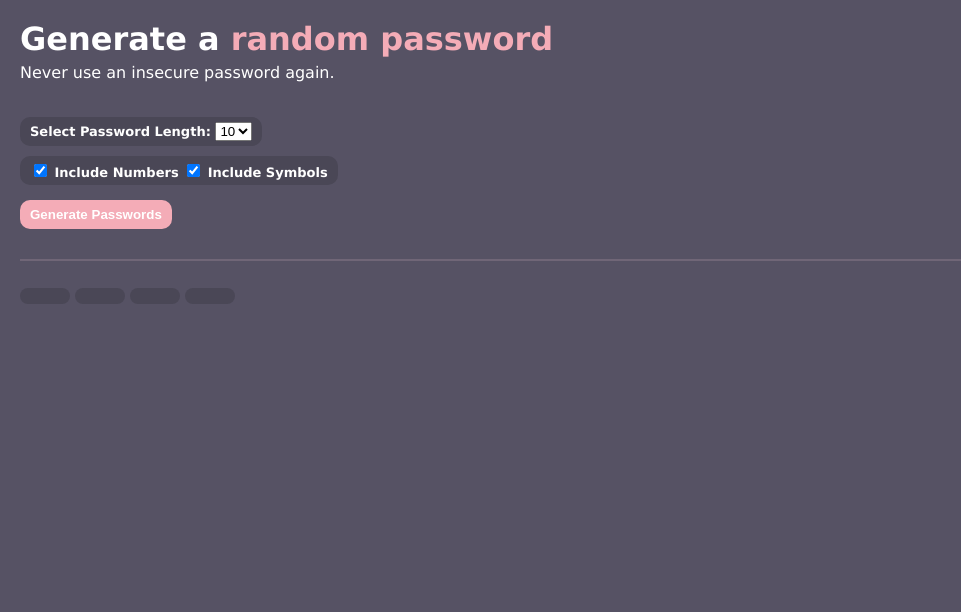
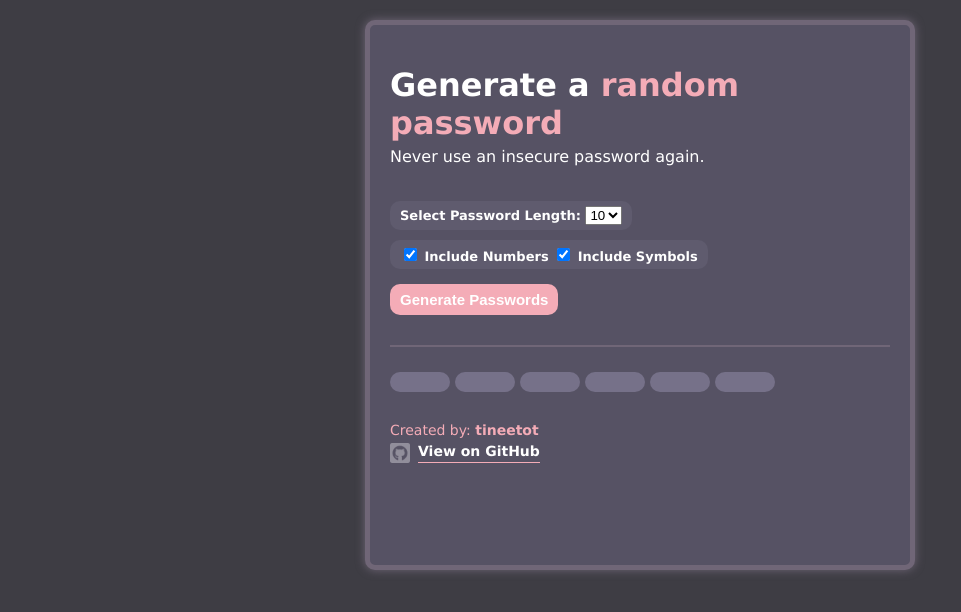
Before and after one commit to tineetot/Password-Generator, a website built with Vite: page index.html in a window 1280 px wide. Shown: the whole page, without its empty margins (0-961 px from the left). Built offline with nearby package versions, Linux system fonts and the light colour scheme.

Commit message:
feat: redesign layout centering, add footer with GitHub link

```diff
--- a/index.css
+++ b/index.css
@@ -1,8 +1,20 @@
 body {
+    background-color:#3e3d44;
+}
+
+#container {
     background-color:#565264;
     color:white;
     margin: 20px;
-    font-family:"Verdana"
+    font-family:"Verdana";
+    min-height:500px;
+    height:auto;
+    width:500px;
+    padding:20px;
+    margin: 20px auto;
+    border:5px solid #706677;
+    border-radius:10px;
+    box-shadow: 0px 0px 10px #706677;
 }
 
 span {
@@ -20,7 +32,7 @@ p {
 
 #passwordLength {
     display:inline-block;
-    background-color:#4A4756;
+    background-color:#5f5b6e;
     padding: 5px 10px;
     font-weight:bold;
     border-radius: 10px;
@@ -30,7 +42,7 @@ p {
 
 #togglePassword {
     display:inline-block;
-    background-color:#4A4756;
+    background-color:#5f5b6e;
     padding: 5px 10px;
     font-weight:bold;
     border-radius: 10px;
@@ -46,6 +58,11 @@ p {
     border-radius:10px;
     font-weight:bold;
     margin-bottom: 10px;
+    font-size:15px;
+}
+
+#generate:hover {
+    background-color:#dc9aa4
 }
 
 hr {
@@ -54,11 +71,43 @@ hr {
 }
 
 button {
-    color:#f4acb7;
-    background-color:#4A4756;
+    color:white;
+    background-color:#767189;
     border: none;
-    padding: 8px 25px;
+    padding: 10px 30px;
     border-radius:10px;
     font-weight:bold;
     margin-top: 5px;
 }
+
+#footer {
+    margin-top: 30px;
+    font-size: 14px;
+}
+
+.github-link {
+    display: flex;
+    margin-top: 5px;
+    gap:8px;
+}
+
+#footer img {
+    width: 20px;
+    height: 20px;
+}
+
+#footer p {
+    color: #f4acb7;
+    margin-bottom: 5px;
+}
+
+#footer a {
+    color: white;
+    text-decoration: none;
+    font-weight: bold;
+    border-bottom: 1px solid #f4acb7;
+}
+
+#footer a:hover {
+    color: #f4acb7;
+}
--- a/index.html
+++ b/index.html
@@ -4,9 +4,11 @@
     </head>
     <body>
         <!--Used span so that it stays on the same line as the other words-->
+        <div id="container">
         <h1 id="title">Generate a <span>random password </span></h1>
         <p>Never use an insecure password again.</p>
         <br>
+
 
         <!-- Creating the password length feature -->
         <div id="passwordLength">
@@ -48,7 +50,17 @@
         <button id="second-Password" onclick="copySecond()"></button>
         <button id="third-Password" onclick="copyThird()"></button>
         <button id="fourth-Password" onclick="copyFourth()"></button>
+        <button id="fifth-Password" onclick="copyFifth()"></button>
+        <button id="sixth-Password" onclick="copySixth()"></button>
+
+        <div id="footer">
+            <p>Created by: <strong>tineetot</strong></p>
+            <div class="github-link">
+            <img src="github-icon.png"> <a href="https://github.com/tineetot" target="_blank">View on GitHub</a> </img>
+            </div>
+        </div>
 
         <script src="index.js"></script>
+        </div>
     </body>
 </html>
--- a/index.js
+++ b/index.js
@@ -18,6 +18,8 @@ let firstPass = document.getElementById("first-Password")
 let secondPass = document.getElementById("second-Password")
 let thirdPass = document.getElementById("third-Password")
 let fourthPass = document.getElementById("fourth-Password")
+let fifthPass = document.getElementById("fifth-Password")
+let sixthPass = document.getElementById("sixth-Password")
 
 // function that will generate a password based on the user's preference
 function create() {
@@ -51,6 +53,8 @@ generatePass.addEventListener("click", function() {
     secondPass.textContent = create()
     thirdPass.textContent = create()
     fourthPass.textContent = create()
+    fifthPass.textContent = create()
+    sixthPass.textContent = create()
 
 })
 
@@ -77,3 +81,15 @@ function copyFourth() {
     navigator.clipboard.writeText(fourthToCopy)
     alert("You have copied: " + fourthToCopy)
 }
+
+function copyFifth() {
+    let fifthToCopy = fifthPass.textContent
+    navigator.clipboard.writeText(fifthToCopy)
+    alert("You have copied: " + fifthToCopy)
+}
+
+function copySixth() {
+    let sixthToCopy = sixthPass.textContent
+    navigator.clipboard.writeText(sixthToCopy)
+    alert("You have copied: " + sixthToCopy)
+}
```
Also changed, not shown: README.md, github-icon.png (added).
